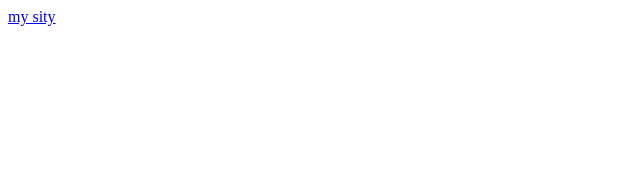
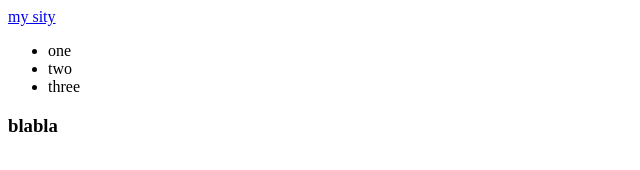
Before and after one commit to PetrKorn/first-project, a plain HTML site: page index.html in a window 1280 px wide. Shown: the whole page, without its empty margins (0-640 px from the left). Drawn offline with Linux system fonts and the light colour scheme.

Commit message:
обнвление разметки

```diff
--- a/index.html
+++ b/index.html
@@ -1,13 +1,25 @@
 <!DOCTYPE html>
 <html lang="en">
-<head>
-    <meta charset="UTF-8">
-    <meta name="viewport" content="width=device-width, initial-scale=1.0">
+  <head>
+    <meta charset="UTF-8" />
+    <meta name="viewport" content="width=device-width, initial-scale=1.0" />
     <title>Document</title>
-</head>
-<body>
+  </head>
+  <body>
     <header>
-        <a href="#" class="link">my sity</a>
+      <a href="#" class="link">my sity</a>
     </header>
-</body>
+    <main>
+      <section class="card">
+        <ul>
+          <li>one</li>
+          <li>two</li>
+          <li>three</li>
+        </ul>
+      </section>
+    </main>
+    <footer>
+      <h3>blabla</h3>
+    </footer>
+  </body>
 </html>
```
